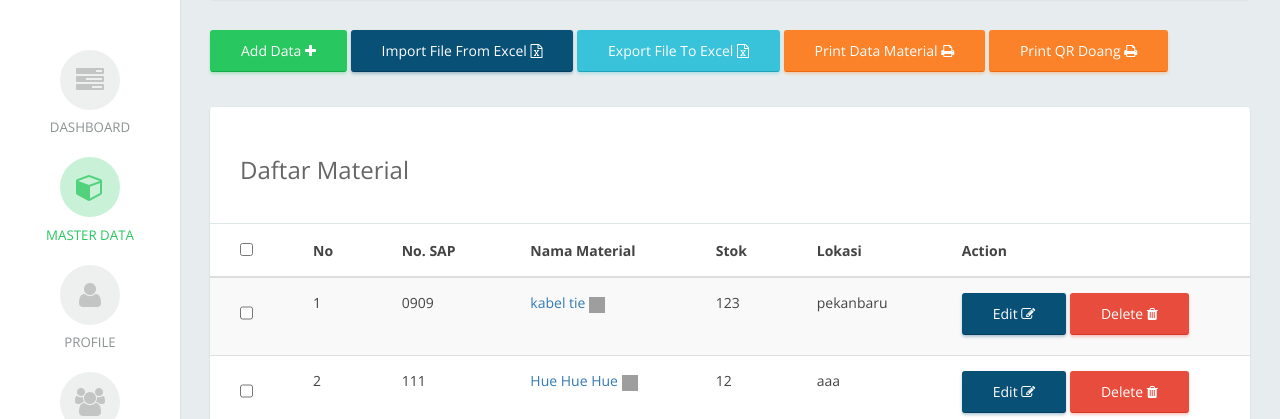
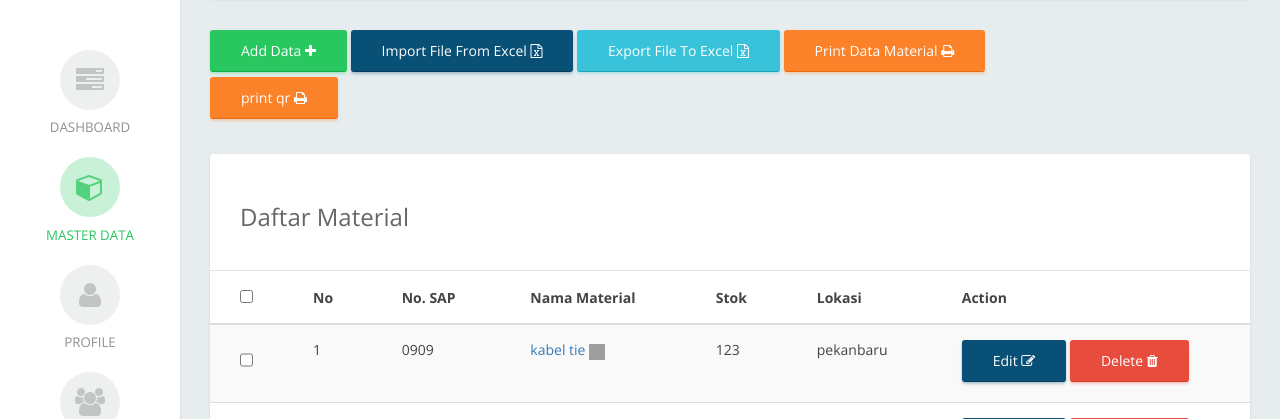
Before and after one commit to megabps/pln, a PHP site: page /pln/Administrator/material.php in a window 1280 px wide. Shown: the part 90-509 px from the top of the page. Run offline with PHP 8.4, Linux system fonts and the light colour scheme; a user stored in the database is signed in; data comes from the database, SQL or seed files in the repository; some libraries are stand-ins or nearby versions; grey boxes are pictures that could not be loaded.

Commit message:
tambah submenu print qrcode
tambah submenu print qrcode

```diff
--- a/Administrator/material.php
+++ b/Administrator/material.php
@@ -180,8 +180,21 @@
   <a href="form.php" class="btn btn-primary">Import File From Excel <i class="fa fa-file-excel-o" aria-hidden="true"></i></a>
   <a href="export.php" class="btn btn-info">Export File To Excel <i class="fa fa-file-excel-o" aria-hidden="true"></i></a>
    <a href="printmaterial.php" class="btn btn-warning" target="_blank">Print Data Material <i class="fa fa-print" aria-hidden="true"></i></a>
-   <a href="printqr.php" class="btn btn-warning"target="_blank">Print QR Doang <i class="fa fa-print" aria-hidden="true"></i></a>
-
+   <!--a href="printqr.php" class="btn btn-warning"target="_blank">Print QR Doang <i class="fa fa-print" aria-hidden="true"></i></a>-->
+  <div class="dropdown">
+        <a href="#" class="dropdown-toggle" data-toggle="dropdown">
+          <div class="btn btn-warning"target="_blank">print qr
+            <i class="fa fa-print" aria-hidden="true"></i>
+          </div>
+        </a>
+        <div class="dropdown-menu">
+          <ul>
+            <!--li class="section"><i class="fa fa-file-o" aria-hidden="true"></i></li>-->
+            <div class="btn btn-info"><a href="kategori.php">Kategori</a></div>
+            <div class="btn btn-danger"><a href="material.php">Material</a></div>
+          </ul>
+        </div>
+      </div>
   </div>
   </div>
 <div class="row">
```
